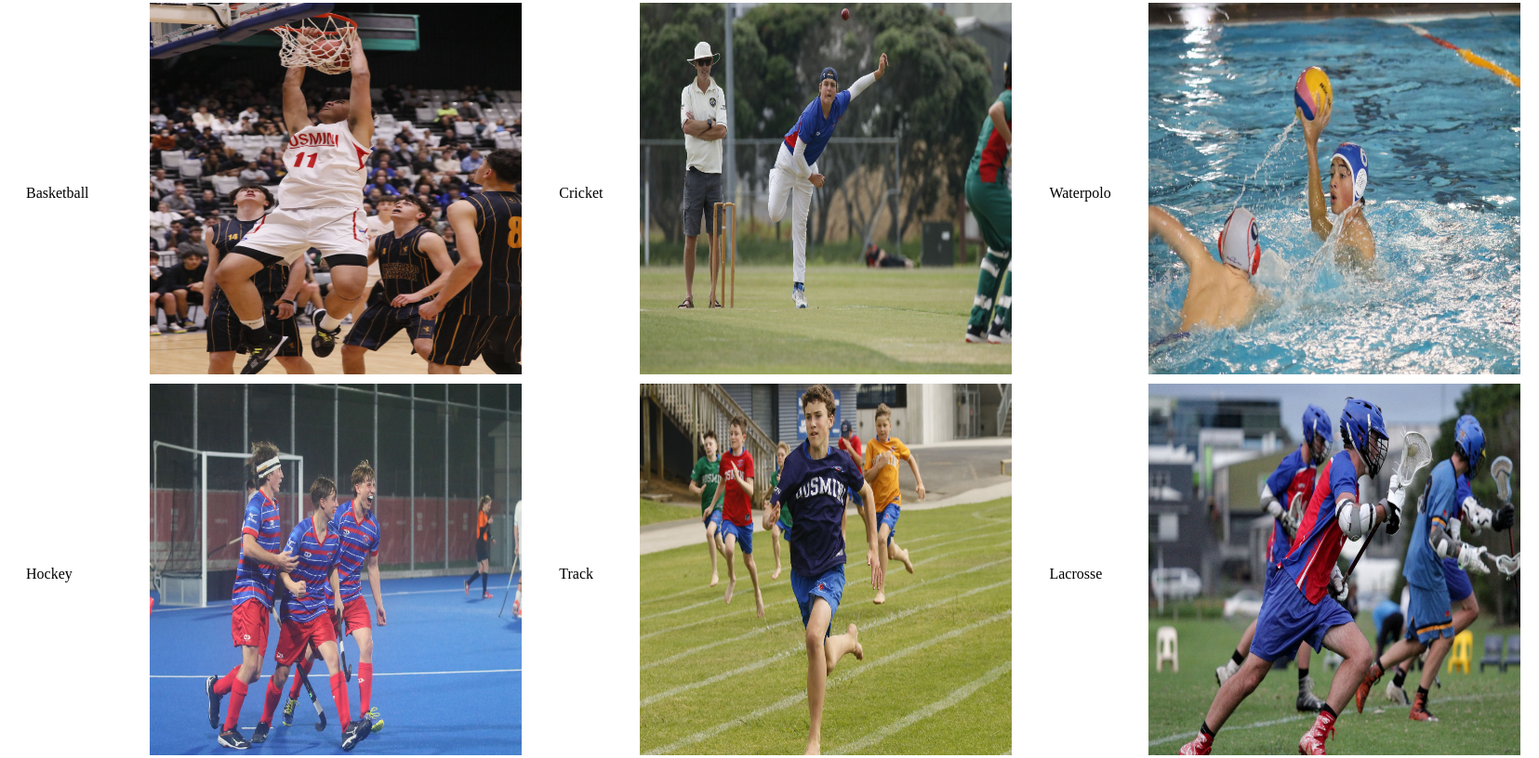
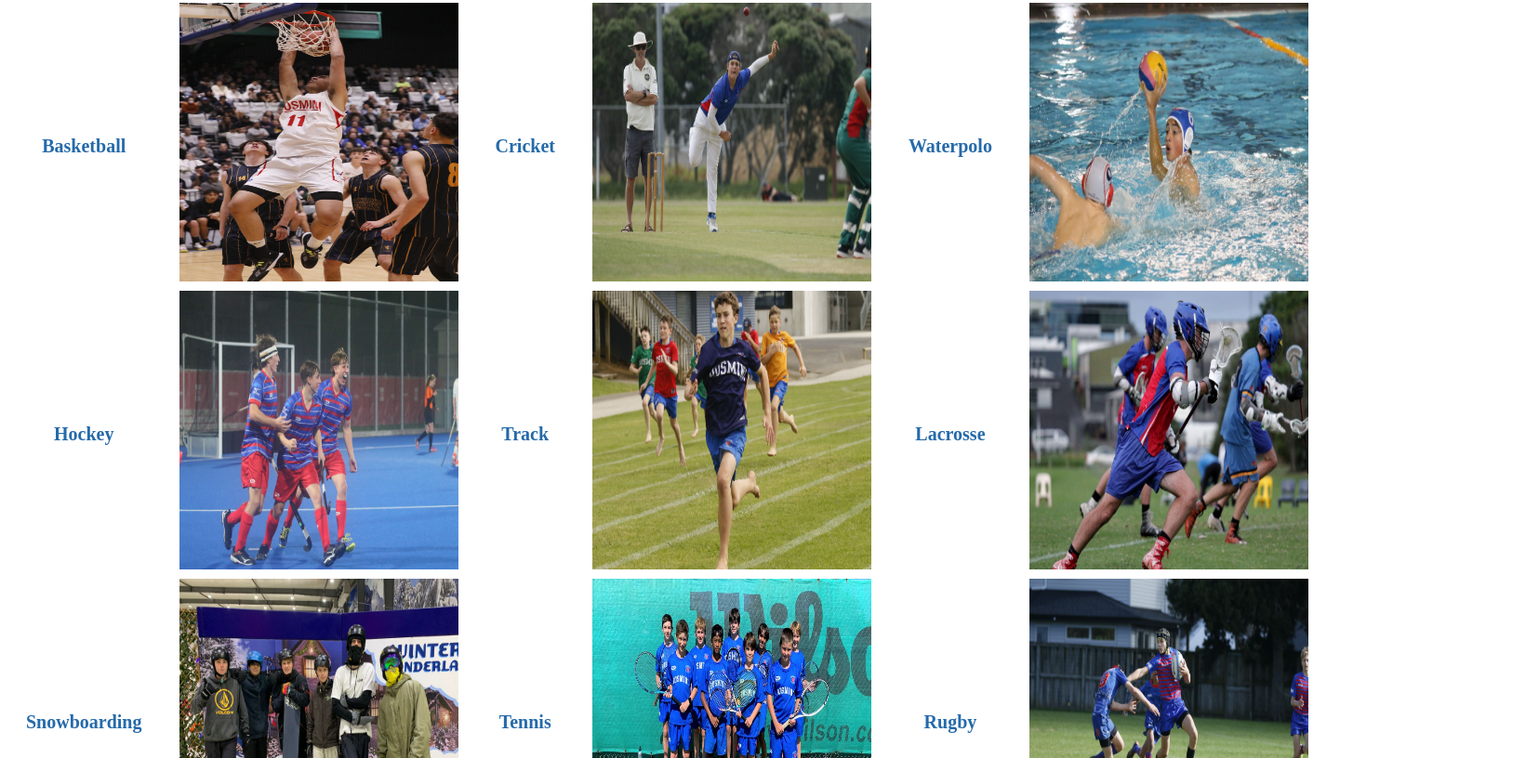
Before and after one commit to SMerilles-Rosmini/_dte_final_assessment, a plain HTML site: page sport.html in a window 1280 px wide. Shown: the part 613-1429 px from the top of the page at 93% size, 1655 px wide, since content can reach past the window. Drawn offline with Linux system fonts and the light colour scheme.

Commit message:
Texts refined and recoloured

```diff
--- a/main.css
+++ b/main.css
@@ -116,6 +116,13 @@ h5{
     justify-content: space-around;
     flex-direction: row;
 }
+/* Text */
+.txt{
+    text-align: center;
+    font-size: 20px;
+    color: rgb(37, 106, 170);
+    font-weight: bolder;
+}
 /* Group 1 */
 .image123{
     display:flex;
@@ -126,8 +133,8 @@ h5{
 
 }
 .img{
-    width: 400px;
-    height:400px;
+    width: 300px;
+    height:300px;
     margin-bottom: 10px;
 }
 .text123{
```
